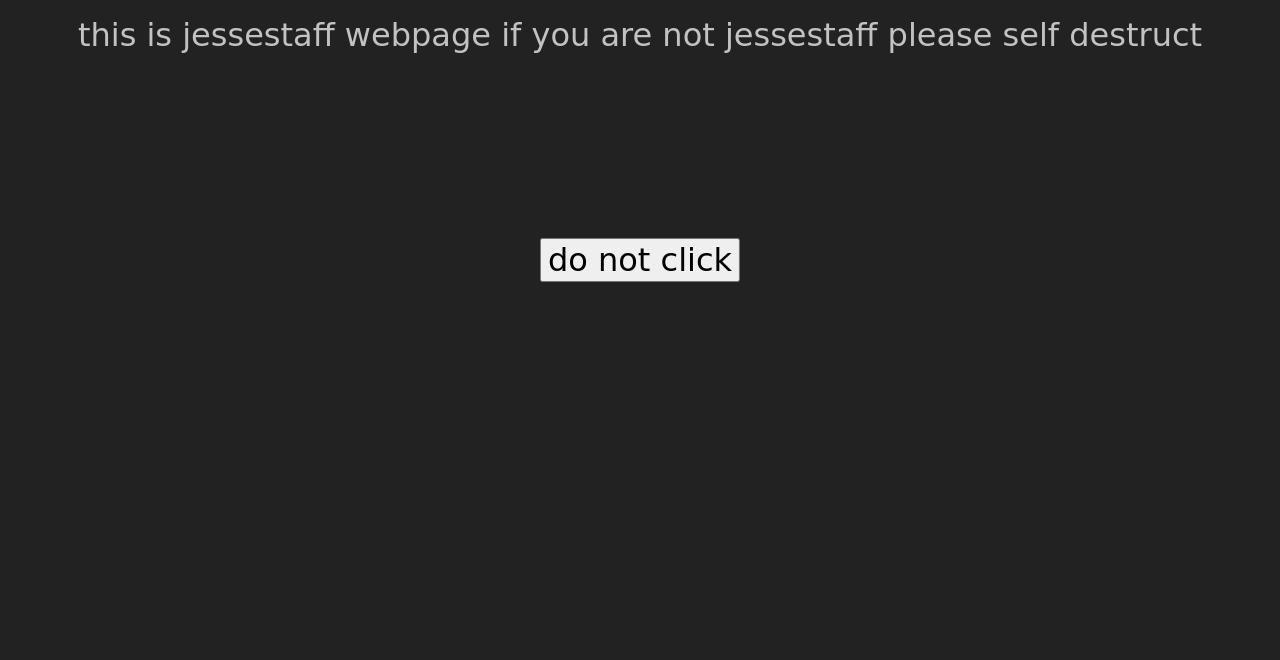
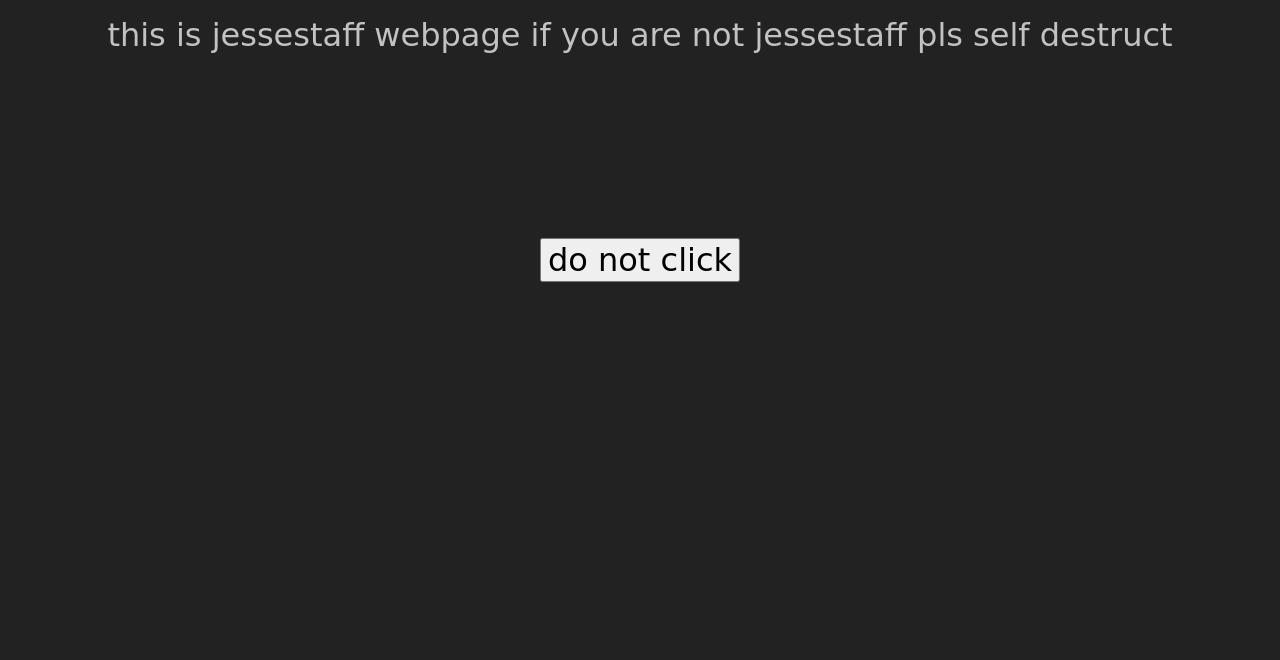
Before and after one commit to jessestaff/prankwebsite, a plain HTML site: page index.html in a window 1280 px wide. Shown: the part 140-800 px from the top of the page. Drawn offline with Linux system fonts and the light colour scheme; a web font is replaced by a local one.

Commit message:
shortened some words on html

```diff
--- a/index.html
+++ b/index.html
@@ -48,7 +48,7 @@
         <h1>jessestaff</h1>
         <h2>staff</h2>
         <p>this is jessestaff webpage if you are not jessestaff
-            please self destruct
+            pls self destruct
         </p>
         <button onclick="myFunction()" type="button">do not click</button>
 
```
